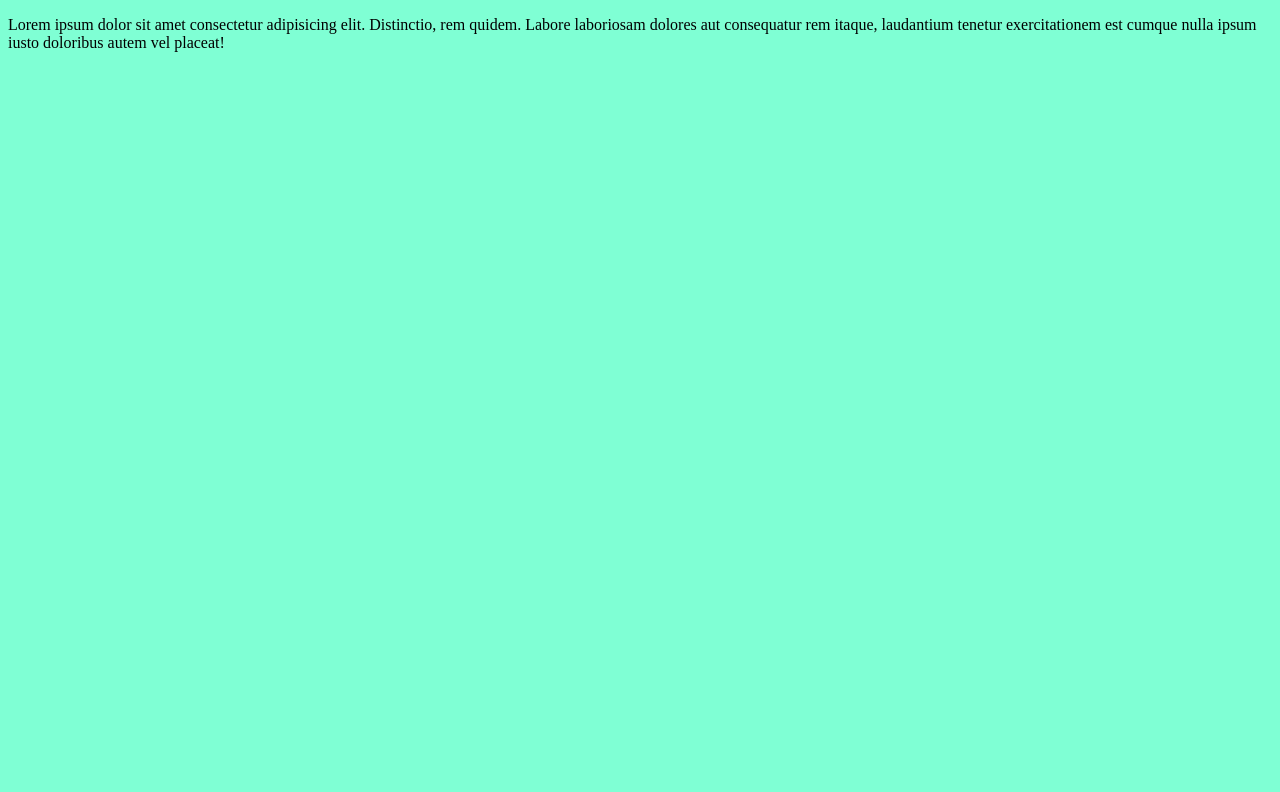
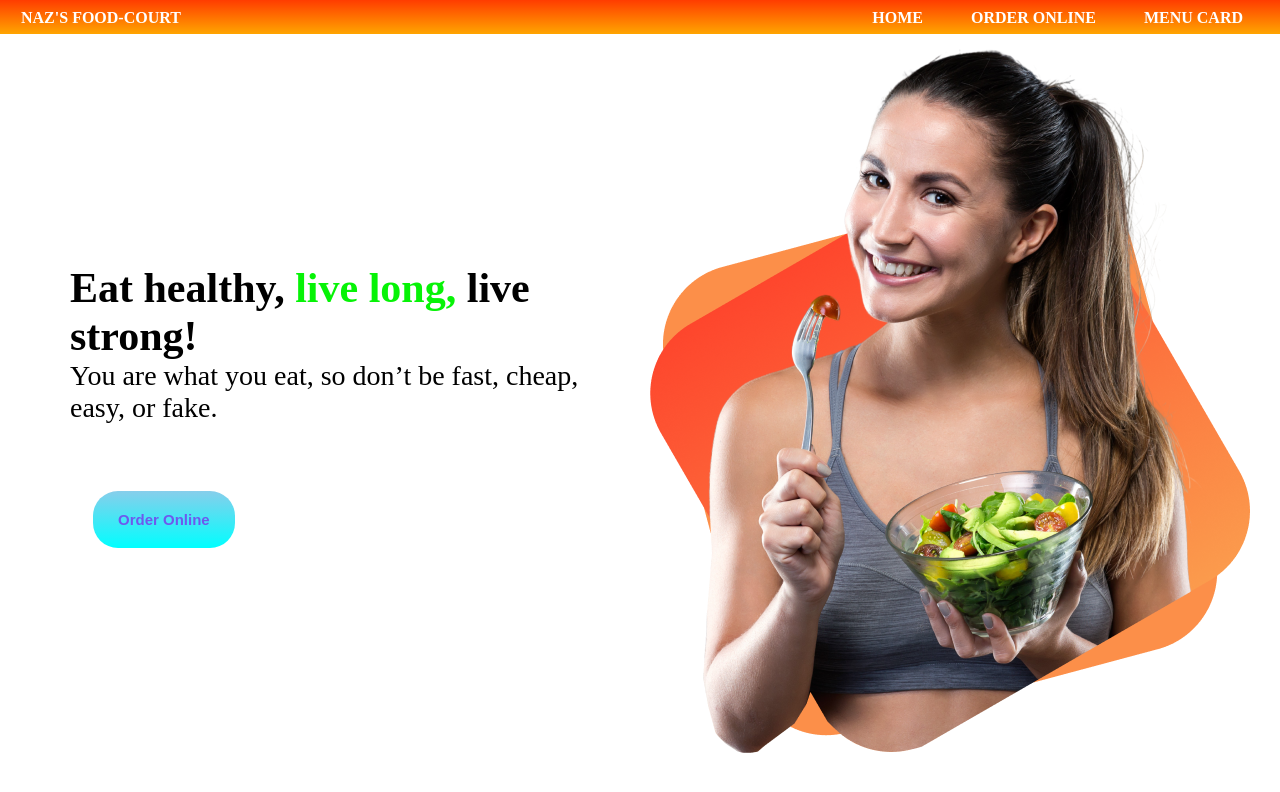
Before and after one commit to Naz365/Naz-s-Food-Court, a plain HTML site: page index.html in a window 1280 px wide. Drawn offline with Linux system fonts and the light colour scheme.

Commit message:
first part

```diff
--- a/index.html
+++ b/index.html
@@ -9,6 +9,30 @@
     <title>Food World</title>
 </head>
 <body>
-    <p>Lorem ipsum dolor sit amet consectetur adipisicing elit. Distinctio, rem quidem. Labore laboriosam dolores aut consequatur rem itaque, laudantium tenetur exercitationem est cumque nulla ipsum iusto doloribus autem vel placeat!</p>
+    <section>
+        <div class="nav">
+            <div class="logo">
+                <a id="l-t" href="#">Naz's food-court</a>
+            </div>
+            <ul class="navbar">
+                <li><a href="#">Home</a></li>
+                <li><a href="#">Order Online</a></li>
+                <li><a href="#">menu card</a></li>
+            </ul>
+        </div>
+    </section>
+   <section class="header">
+       <div class="half-width">
+           <h1>Eat healthy, <span>live long,</span> live strong!</h1>
+           <p>You are what you eat, so don’t be fast, cheap, easy, or fake. </p>
+           <div class="btn">
+            <button type="submit"> <a href="https://www.linkedin.com/in/nazmul365/" target="_blank" rel="noopener noreferrer">Order Online</a></button>
+           </div>
+
+       </div>
+       <div>
+           <img src="./food-network-main/images/female/Group 8425.png" alt="" srcset="">
+       </div>
+   </section>
 </body>
 </html>
--- a/style.css
+++ b/style.css
@@ -1,4 +1,76 @@
-* {
-  background-image: url("/practices/kelly-sikkema-tk9RQCq5eQo-unsplash.jpg");
-  background-color: aquamarine;
+*{
+  padding: 0;
+  margin: 0;
 }
+.nav {
+  display: flex;
+  justify-content: space-between;
+  align-content: center;
+  background-image: linear-gradient(rgb(255, 60, 0), orange);
+  color: #fff;
+  padding: 9px 5px 7px 5px;
+}
+
+
+.nav ul {
+  display: flex;
+  justify-content: space-between;
+  align-content: center;
+}
+.nav li {
+  list-style: none;
+}
+.nav a {
+  text-decoration: none;
+  color: #fff;
+  margin-top: 20px;
+  padding-right: 2em;
+  padding-left: 1em;
+  text-transform: uppercase;
+  font-size: 1em;
+  font-weight: 800;
+}
+.nav a:hover {
+  color: rgb(12, 213, 248);
+  letter-spacing: 2px;
+}
+.header{
+  display: flex;
+}
+.half-width{
+  justify-content: center;
+  width: 50%;
+  margin-top: 18%;
+  margin-left: 60px;
+  padding-left: 10px;
+  font-size: 28px;
+}
+.half-width img {
+  width: 80%;
+}
+span{
+  text-align: center;
+  color:rgb(6, 243, 6);
+}
+button {
+  background-image: linear-gradient(skyblue, aqua);
+  font-family: "Oswald", sans-serif;
+  border:none;
+
+  padding: 20px 25px;
+  font-size: 15px;
+  border-top-left-radius:25px;
+  border-top-right-radius:25px;
+  border-bottom-right-radius:25px;
+  border-bottom-left-radius:25px;
+  margin: 0%;
+}
+
+a{
+  text-decoration: none;
+  color:rgb(110, 88, 238);
+  font-weight: 600;
+}
+.btn{
+  padding: 12% 10px 5px 23px;
+}
```
Also changed, not shown: food-court.png (added).
